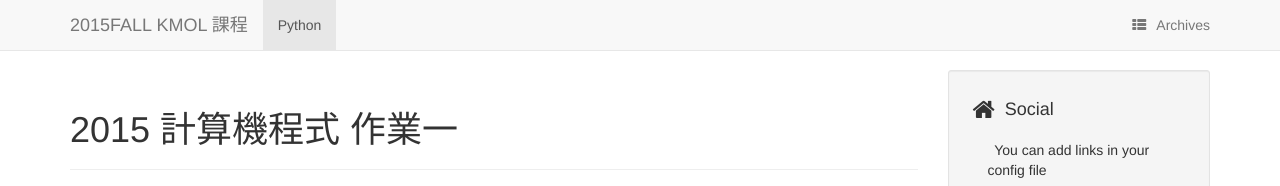
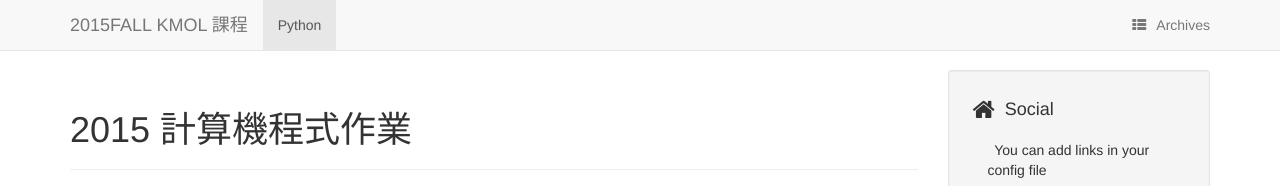
Before and after one commit to 49923230/homework, a website: page 2015cp_hw.html in a window 1280 px wide. Shown: the top 186 px of the page. Drawn offline with Linux system fonts and the light colour scheme; a script that the page names is missing; some icons are missing.

Commit message:
initial add

```diff
--- a/2015cp_hw.html
+++ b/2015cp_hw.html
@@ -76,10 +76,10 @@
         <article>
             <header class="page-header">
                 <h1>
-                    <a href="./2015cp_hw_w1.html"
+                    <a href="./2015cp_hw.html"
                        rel="bookmark"
                        title="Permalink to 2015 計算機程式 作業一">
-                        2015 計算機程式 作業一
+                        2015 計算機程式作業
                     </a>
                 </h1>
             </header>
```
